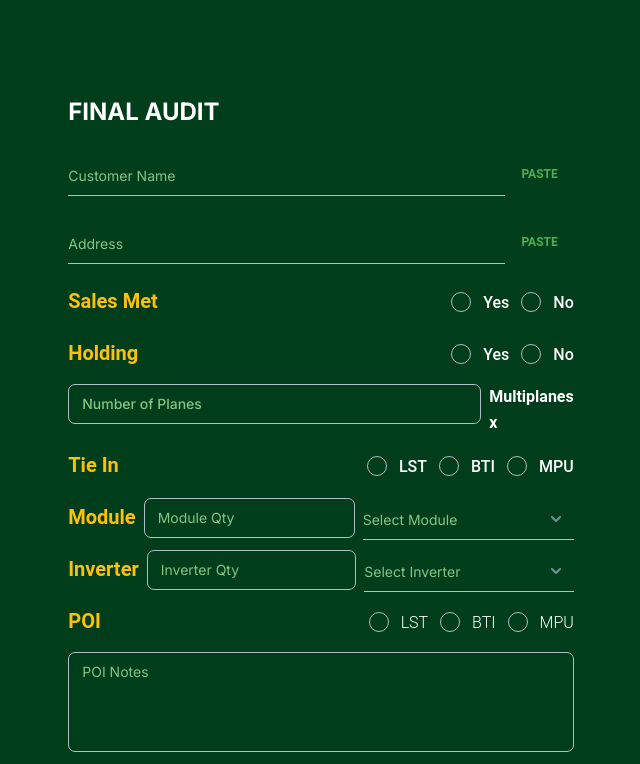
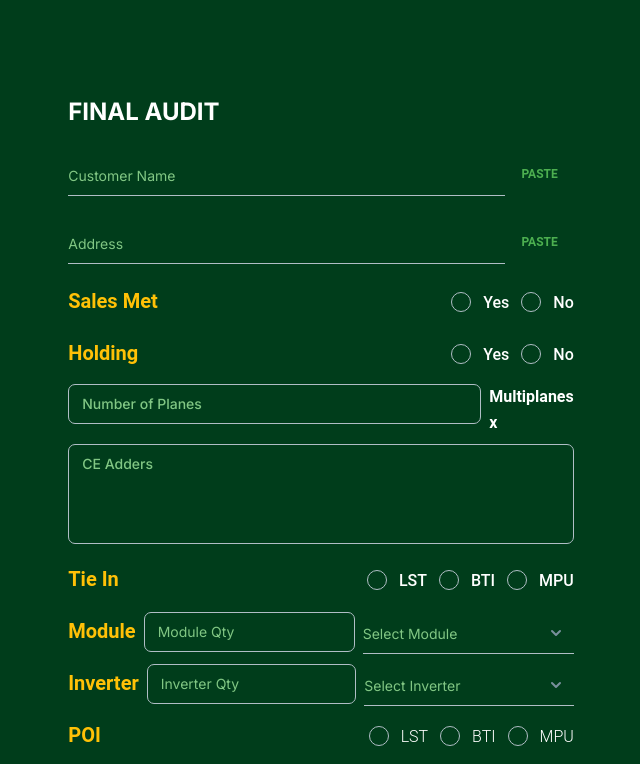
Before and after one commit to rockyliwanag/ff-final-audit, a Next.js app: page / in a window 1280 px wide. Shown: the top 764 px of the page, without its empty margins (319-959 px from the left). Built offline with nearby package versions, Linux system fonts and the light colour scheme.

Commit message:
refactor: Update CE_Notes component to include CE Adders textarea

```diff
--- a/src/components/CE_Notes.jsx
+++ b/src/components/CE_Notes.jsx
@@ -11,7 +11,7 @@ import roofMatetial from "@/app/options/roofMaterial";
 
 const CE_Notes = () => {
     const { customer, address, numPlanes, setNumPlanes, holding, setHolding, tie_In, setTie_In } = useGlobalContext();
-    const regex = /\b(?:AL|AK|AZ|AR|CA|CO|CT|DE|DC|FL|GA|HI|ID|IL|IN|IA|KS|KY|LA|ME|MD|MA|MI|MN|MS|MO|MT|NE|NV|NH|NJ|NM|NY|NC|ND|OH|OK|OR|PA|PR|RI|SC|SD|TN|TX|UT|VT|VA|VI|WA|WV|WI|WY)\b/
+    const regex = /\b(?:AL|AK|AZ|AR|CA|CO|CT|DE|DC|FL|GA|HI|ID|IL|IN|IA|KS|KY|LA|ME|MD|MA|MI|MN|MS|MO|MT|NE|NV|NH|NJ|NM|NY|NC|ND|OH|OK|OR|PA|PR|RI|SC|SD|TN|TX|UT|VT|VA|VI|WA|WV|WI|WY)\b/i
     const ls_address = address.match(regex)
     {/* if the ls_address is 'FL' or 'TX' then show lstFee as true else false*/}
     const lstFee = ls_address && (ls_address[0] === 'FL' || ls_address[0] === 'TX') ? true : false
@@ -56,6 +56,11 @@ const CE_Notes = () => {
                 <div className='flex flex-row space-x-2'>
                     <Input  type='text' name='numPlanes' className="text-white" color="green" label={<div className="text-green-300 font-medium">Number of Planes</div>} placeholder="0" onChange={(e) => setNumPlanes(e.target.value)}/>
                     <Typography variant='h6'>Multiplanes x {parseInt(numPlanes) > 2 && parseInt(numPlanes) - 2}</Typography>
+                </div>
+
+                {/*Adders*/}
+                <div className="">
+                    <Textarea color='green' className='text-white' name='ceAdders' label={<div className="text-green-300 font-medium">CE Adders</div>}/>
                 </div>
 
                 {/*Tie In*/}
```
